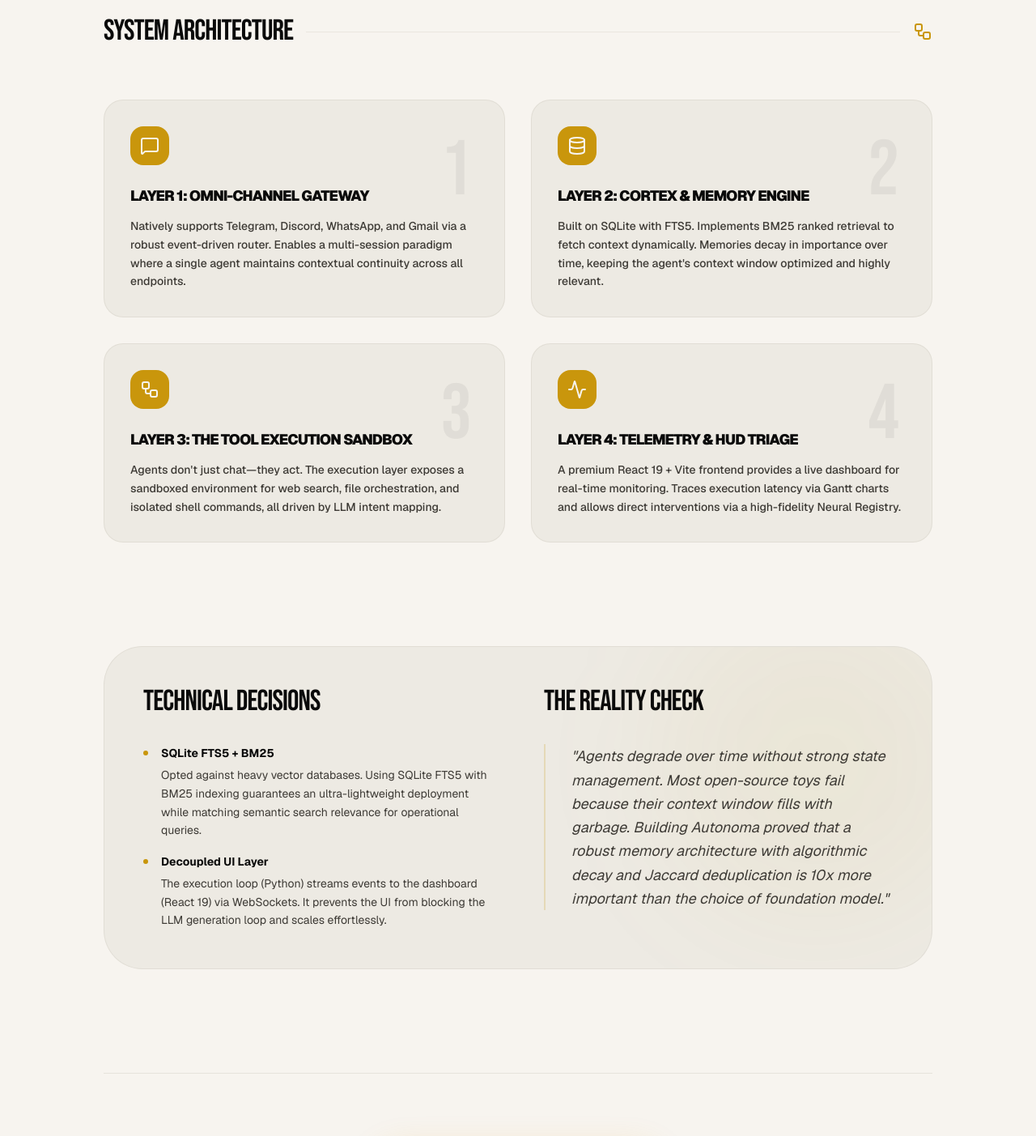
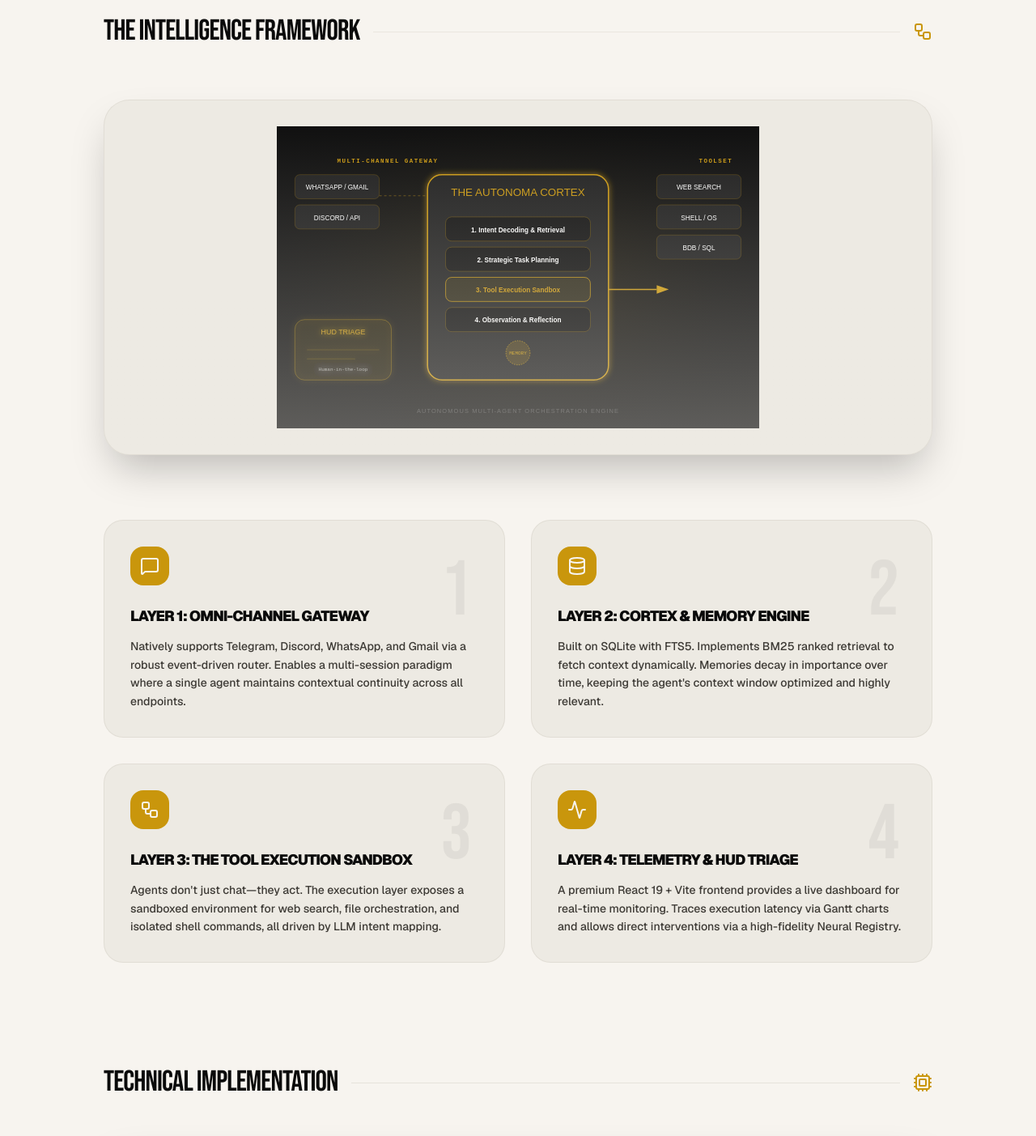
Before and after one commit to MuhammadUsmanGM/Portfolio, a Next.js app: page /projects/autonoma in a window 1280 px wide. Shown: the part 1320-2723 px from the top of the page at 81% size. Built offline with nearby package versions, Linux system fonts and the light colour scheme.

Commit message:
feat(portfolio): complete full-stack technical wow overhaul for all projects

```diff
--- a/app/components/Projects.tsx
+++ b/app/components/Projects.tsx
@@ -36,7 +36,14 @@ const Projects = () => {
       isPrivate: false,
       tags: ["AI Agent Platform", "85% Workload Reduction", "BM25 Memory"],
       caseStudy: "/projects/autonoma",
-      banner: { variant: "neural" as BannerVariant, version: "v1.0", status: "AUTONOMOUS" }
+      banner: { variant: "neural" as BannerVariant, version: "v1.0", status: "AUTONOMOUS" },
+      customVisual: "/projects/autonoma-arch.svg",
+      codeSnippet: `// Autonomous Planning Loop
+const plan = await agent.plan(objective);
+for (const step of plan) {
+  const result = await agent.execute(step);
+  await agent.reflect(result);
+}`
     },
     {
       title: "PROMPTLY",
@@ -222,6 +229,7 @@ crypto.decrypt(buf)`
                       src={project.customVisual}
                       alt={project.title}
                       fill
+                      unoptimized
                       className="object-contain p-8"
                     />
                   </div>
--- a/app/projects/autonoma/page.tsx
+++ b/app/projects/autonoma/page.tsx
@@ -15,9 +15,14 @@ import {
   Workflow,
   MessageSquare,
   Globe,
-  Database
+  Database,
+  Search,
+  Terminal,
+  Code,
+  Share2
 } from "lucide-react";
 import Link from "next/link";
+import Image from "next/image";
 
 const AutonomaCaseStudy = () => {
   const architecturalLayers = [
@@ -132,9 +137,19 @@ const AutonomaCaseStudy = () => {
         {/* 4-Layer Architecture Roadmap */}
         <section className="mb-32">
           <div className="flex items-center gap-4 mb-16">
-            <h2 className="text-4xl font-bebas uppercase tracking-tight">System Architecture</h2>
+            <h2 className="text-4xl font-bebas uppercase tracking-tight">The Intelligence Framework</h2>
             <div className="flex-1 h-[1px] bg-border/40" />
             <Workflow size={24} className="text-accent" />
+          </div>
+
+          <div className="relative aspect-[16/10] md:aspect-[21/9] rounded-[2rem] overflow-hidden border border-border/50 bg-bg-2 shadow-2xl group mb-20">
+             <Image
+                src="/projects/autonoma-arch.svg"
+                alt="Autonoma Cognitive Architecture"
+                fill
+                className="object-contain p-4 md:p-8"
+             />
+             <div className="absolute inset-0 bg-gradient-to-t from-bg-2/40 to-transparent pointer-events-none" />
           </div>
 
           <div className="grid grid-cols-1 md:grid-cols-2 gap-8">
@@ -166,6 +181,50 @@ const AutonomaCaseStudy = () => {
                 </motion.div>
               );
             })}
+          </div>
+        </section>
+
+        {/* Technical Implementation */}
+        <section className="mb-32">
+           <div className="flex items-center gap-4 mb-12">
+            <h2 className="text-4xl font-bebas uppercase tracking-tight">Technical Implementation</h2>
+            <div className="flex-1 h-[1px] bg-border/50" />
+            <Cpu size={24} className="text-accent" />
+          </div>
+
+          <div className="bg-[#08080a] rounded-3xl border border-border/50 overflow-hidden shadow-2xl border-l-4 border-l-accent">
+            <div className="flex items-center justify-between px-6 py-4 bg-white/5 border-b border-border/50">
+              <div className="flex items-center gap-3">
+                <div className="w-2 h-2 rounded-full bg-accent animate-pulse" />
+                <span className="text-[10px] font-mono text-muted uppercase tracking-[0.2em]">autonoma/core/agent.py</span>
+              </div>
+              <div className="flex gap-2">
+                 <div className="w-2 h-2 rounded-full bg-white/10" />
+                 <div className="w-2 h-2 rounded-full bg-white/10" />
+              </div>
+            </div>
+            <div className="p-8 overflow-x-auto bg-[#050505]">
+              <pre className="text-sm font-mono leading-relaxed selection:bg-accent/30">
+                <code className="text-text-sub">
+{`# Multi-Agent Orchestration & Planning Loop
+class CognitiveEngine:
+    async def execute_mission(self, objective: str):
+        # 1. Plan: Decompose high-level goal into atomic tasks
+        mission_steps = await self.planner.synthesize(objective)
+
+        for task in mission_steps:
+            # 2. Act: Select and execute tool (Web, SQL, Shell)
+            observation = await self.executor.run(task)
+
+            # 3. Reflect: Update memory and refine future steps
+            self.memory.append(task, observation)
+            await self.refiner.integrate(objective, observation)
+
+            # 4. Telemetry: Stream status to React HUD
+            await self.telemetry.emit(task.status)`}
+                </code>
+              </pre>
+            </div>
           </div>
         </section>
 
```
Also changed, not shown: public/projects/autonoma-arch.svg (added).
